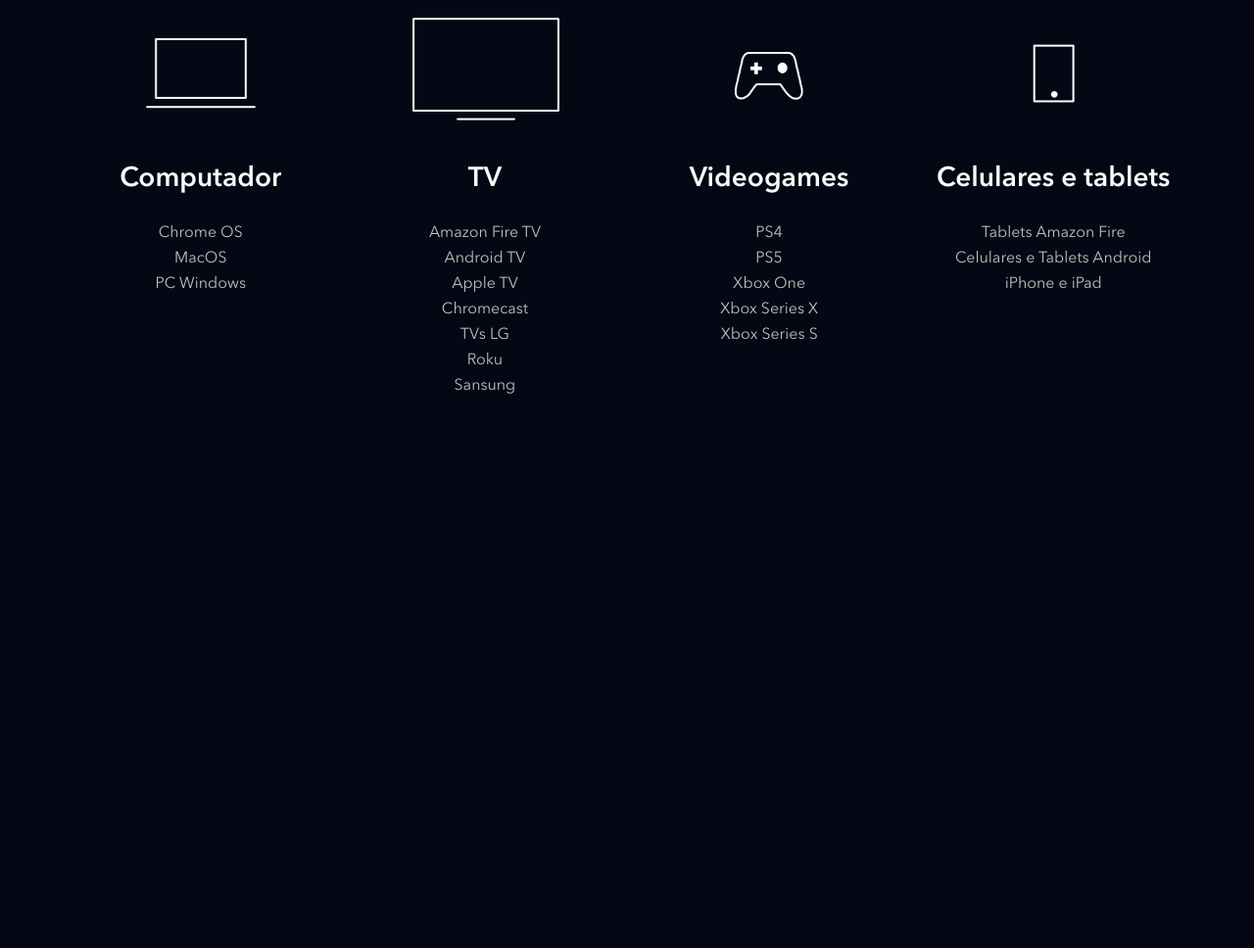
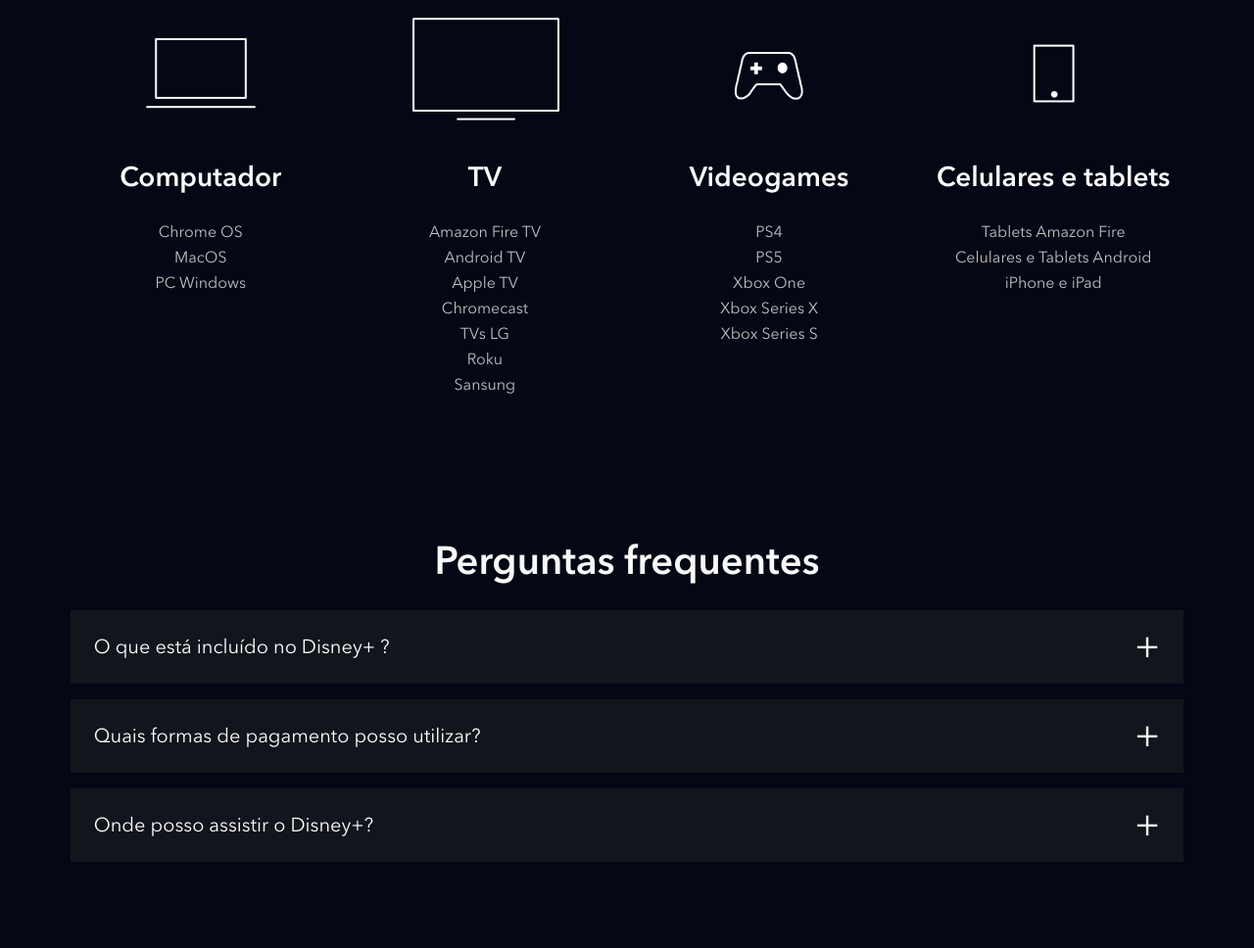
Before and after one commit to Patrinysilva/clone_disneyplus, a website: page index.html in a window 1280 px wide. Shown: the part 3913-4881 px from the top of the page at 98% size. Before the commit the page ends 4390 px from the top, so only its background shows below. Drawn offline with nearby package versions, Linux system fonts and the light colour scheme; files that its build step writes are made by us from their sources; files whose address does not match are found by name.

Commit message:
Criação da sessão FAQ

```diff
--- a/index.html
+++ b/index.html
@@ -213,6 +213,60 @@
                 </li>
         </ul>
         </section>
+        <section class="faq">
+            <h2 class="title">Perguntas frequentes</h2>
+            <ul class="faq__questions">
+                <li class="faq__questions__item">
+                    <div class="faq__questions__item__question" data-faq-question>
+                        O que está incluído no Disney+ ?
+                    </div>
+                    <div class="faq__questions__item__answer text--big">
+                        <span>O Disney+ oferece:</span>
+                        <ul>
+                            <li>
+                                Benefícios de assinar o Disney+:
+                            </li>
+                            <li>
+                                Estreias de filmes, séries originais e clássicos da Disney, Pixar, Marvel, Star Wars, National Geographic e Star.
+                            </li>
+                            <li>
+                                Os torneios mais importantes do mundo e programas da ESPN ao vivo.
+                            </li>
+                            <li>
+                                Até quatro telas ao mesmo tempo com o Disney+ Premium, e até duas com o Disney+ Padrão.
+                            </li>
+                            <li>
+                                Downloads, criação de perfis e controle parental para personalizar a experiência por idade, de acordo com o seu plano.
+                            </li>
+                        </ul>
+                    </div>
+                </li>
+                <li class="faq__questions__item">
+                    <div class="faq__questions__item__question" data-faq-question>
+                        Quais formas de pagamento posso utilizar?
+                    </div>
+                    <div class="faq__questions__item__answer text--big">
+                        <ul>
+                            <li>
+                                Você pode utilizar: cartão de débito, cartão de crédito, PayPal, Mercado Pago, e também empresas parceiras como Google Play Store, App Store da Apple, Mercado Livre e provedores locais de TV, telefonia e internet.
+                            </li>
+                        </ul>
+                    </div>
+                </li>
+                <li class="faq__questions__item">
+                    <div class="faq__questions__item__question" data-faq-question>
+                        Onde posso assistir o Disney+?
+                    </div>
+                    <div class="faq__questions__item__answer text--big">
+                        <ul>
+                            <li>
+                                O aplicativo do Disney+ está disponível em dispositivos móveis, navegadores, videogames, decodificadores e smart TVs. Confira a lista completa de dispositivos compatíveis na Central de Ajuda.
+                            </li>
+                        </ul>
+                    </div>
+                </li>
+            </ul>
+        </section>
         <script src="./src/main.js"></script>
 </body>
 </html>
--- a/src/main.js
+++ b/src/main.js
@@ -1,5 +1,6 @@
 document.addEventListener('DOMContentLoaded', function(){
     const buttons = document.querySelectorAll('[data-tab-button]');
+    const questions = document.querySelectorAll('[data-faq-question]');
 
     for (let i = 0; i < buttons.length; i++){
         buttons[i].addEventListener('click', function(botao){
@@ -12,7 +13,18 @@
             botao.target.classList.add('shows__tabs__button--is-active');
         })
     }
+
+    for (let i = 0; i < questions.length; i++){
+        questions[i].addEventListener('click', abreOuFechaResposta);
+    }
 })
+function abreOuFechaResposta(elemento){
+    const classe = 'faq__questions__item--is-open';
+    const elementoPai =  elemento.target.parentNode;
+
+    elementoPai.classList.toggle(classe);
+}
+
 function removeBotaoAtivo (){
     const buttons = document.querySelectorAll('[data-tab-button]');
     for (let i = 0; i < buttons.length; i++){
--- /dev/null
+++ b/src/styles/_faq.scss
@@ -0,0 +1,61 @@
+.faq{
+    padding: 5.6vw;
+
+    h2{
+        text-align: center;
+        margin-bottom: 24px;
+    }
+
+    &__questions {
+        &__item{
+            background-color: #13151d;
+            margin-bottom: 16px;
+
+            &__question{
+                color: #fff;
+                font-size: 20px;
+                padding: 24px;
+                display: block;
+                cursor: pointer;
+                position: relative;
+
+                &::after{
+                    content: '+';
+                    position: absolute;
+                    top: 0;
+                    right: 24px;
+                    height: 100%;
+                    display: flex;
+                    align-items: center;
+                    font-size: 40px;
+                }
+            }
+
+            &__answer{
+                height: 0;
+                overflow: hidden;
+                padding: 0 24px;
+                transition: height, .5s ease;
+                ul{
+                    li{
+                        list-style: disc;
+                        padding: 10px 5px;
+                        margin-left: 40px;
+                    }
+                }
+            }
+
+            &--is-open{
+                .faq__questions__item__question::after{
+                    content: '-';
+                }
+
+                .faq__questions__item__answer{
+                    padding-bottom: 24px;
+                    height: auto;
+                    transition: height, .5s ease;
+                }
+            }
+        }
+    }
+}
--- a/src/styles/main.scss
+++ b/src/styles/main.scss
@@ -4,6 +4,7 @@
 @use 'shows';
 @use 'plans';
 @use 'available-devices';
+@use 'faq';
 
 // FONTES
 @font-face{
```
